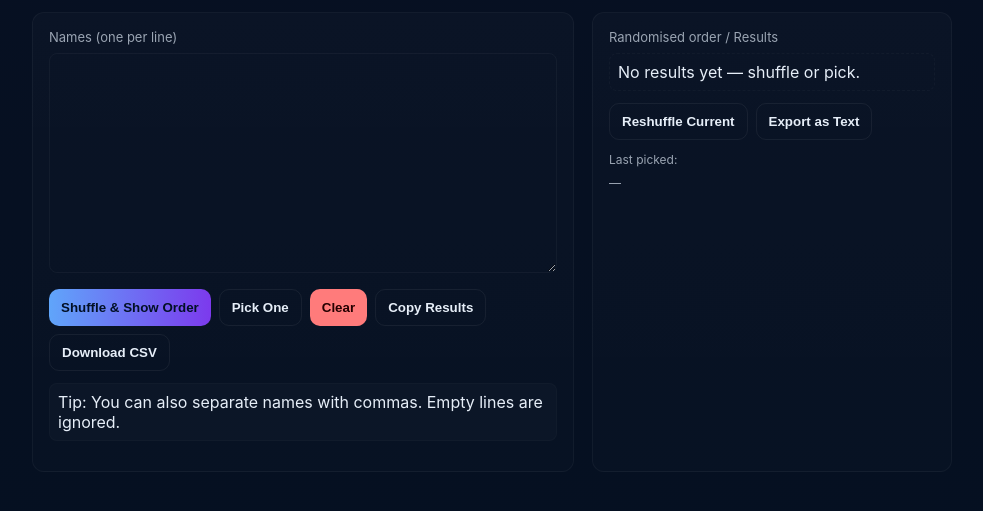
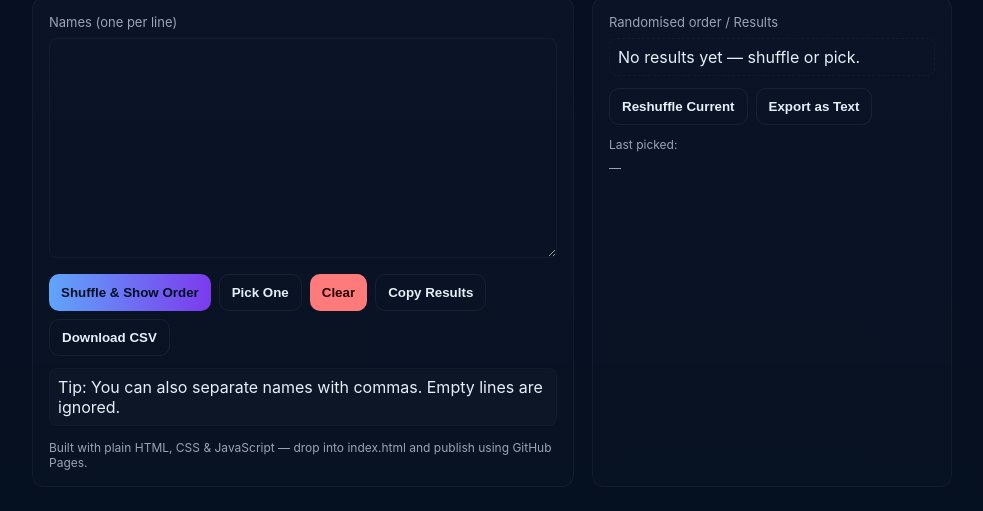
Before and after one commit to FAHDKP/index.html, a plain HTML site: page index.html in a window 1280 px wide. Shown: the part 187-698 px from the top of the page, without its empty margins (148-1131 px from the left). Drawn offline with Linux system fonts and the light colour scheme.

Commit message:
Update index.html

```diff
--- a/index.html
+++ b/index.html
@@ -66,7 +66,7 @@ How to publish on GitHub Pages:
     </div>
 
     <div class="footer">
-      <div class="small"> </div>
+      <div class="small">Built with plain HTML, CSS & JavaScript — drop into index.html and publish using GitHub Pages.</div>
     </div>
   </section>
 
```
